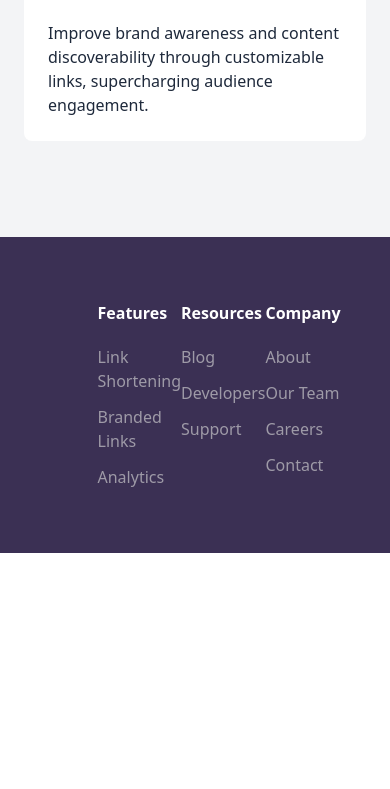
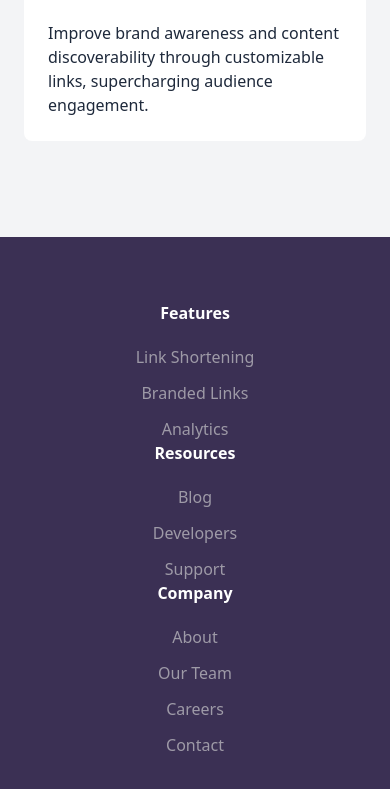
Before and after one commit to ZahraBahmanpour/shortly-tailwind, a website: page src/index.html in a window 390 px wide. Shown: the part 2057-2846 px from the top of the page. Before the commit the page ends 2610 px from the top, so only its background shows below. Drawn offline with Linux system fonts and the light colour scheme.

Commit message:
respnsive footer

```diff
--- a/src/index.html
+++ b/src/index.html
@@ -201,11 +201,11 @@
 
     <footer class="bg-darkViolet py-16">
       <!-- Menus Container -->
-      <div class="flex mx-auto w-1/2">
+      <div class="flex flex-col mx-auto w-1/2 md:flex-row">
         <!-- Menu 1 -->
-        <div class="flex w-full flex-col items-start">
+        <div class="flex w-full flex-col items-center md:items-start">
           <div class="mb-5 font-bold capitalize text-white">Features</div>
-          <div class="flex flex-col items-start space-y-3">
+          <div class="flex flex-col items-center space-y-3 md:items-start">
             <a href="#" class="capitalize text-gray hover:text-cyan"
               >Link shortening</a
             >
@@ -219,9 +219,9 @@
         </div>
 
         <!-- Menu 2 -->
-        <div class="flex w-full flex-col items-start">
+        <div class="flex w-full flex-col items-center md:items-start">
           <div class="mb-5 font-bold capitalize text-white">Resources</div>
-          <div class="flex flex-col items-start space-y-3">
+          <div class="flex flex-col items-center space-y-3 md:items-start">
             <a href="#" class="capitalize text-gray hover:text-cyan">Blog</a>
             <a href="#" class="capitalize text-gray hover:text-cyan"
               >Developers</a
@@ -231,9 +231,9 @@
         </div>
 
         <!-- Menu 3 -->
-        <div class="flex w-full flex-col items-start">
+        <div class="flex w-full flex-col items-center md:items-start">
           <div class="mb-5 font-bold capitalize text-white">Company</div>
-          <div class="flex flex-col space-y-3 items-start">
+          <div class="flex flex-col space-y-3 items-center md:items-start">
             <a href="#" class="capitalize text-gray hover:text-cyan">About</a>
             <a href="#" class="capitalize text-gray hover:text-cyan"
               >Our Team</a
```
